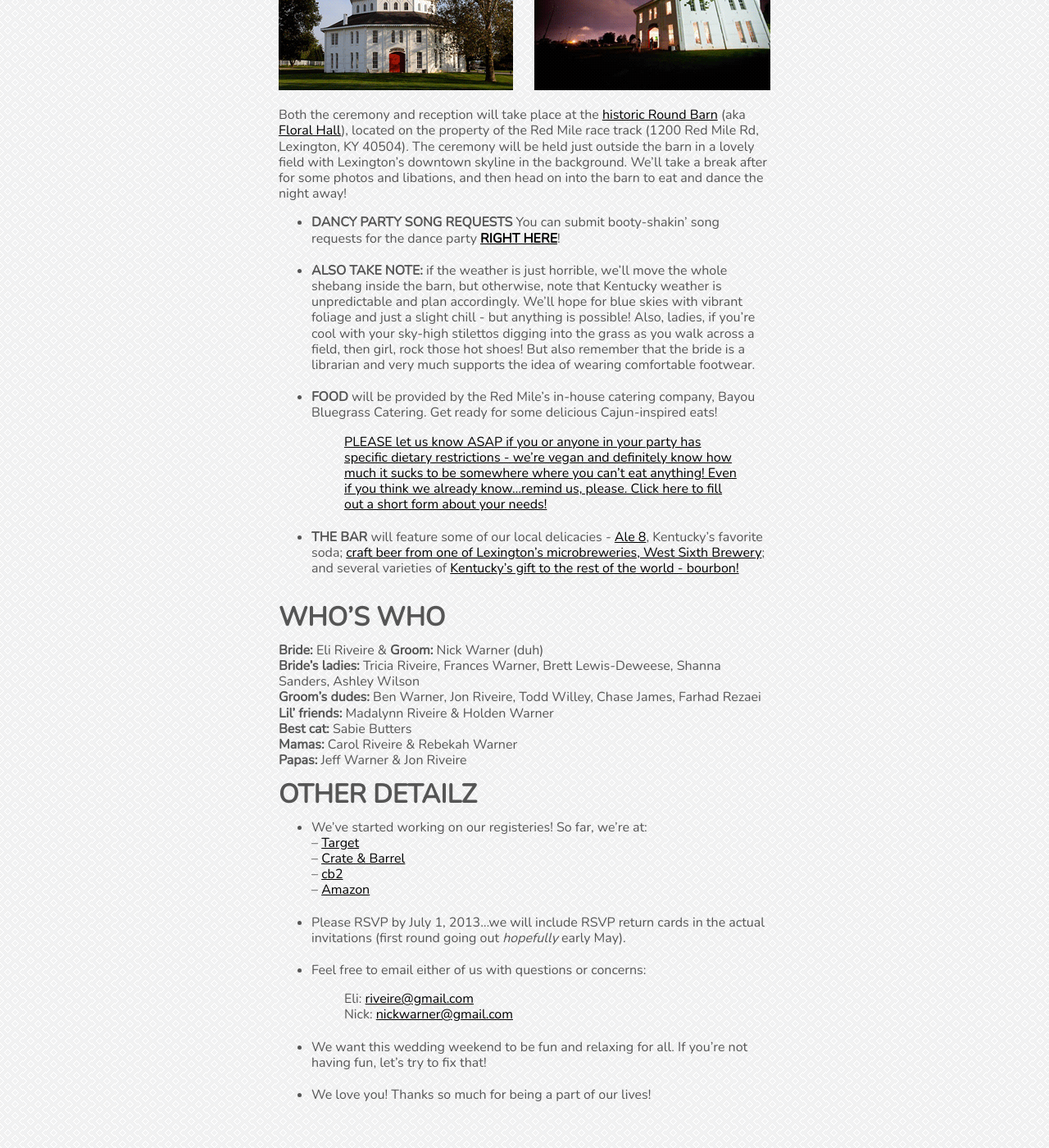
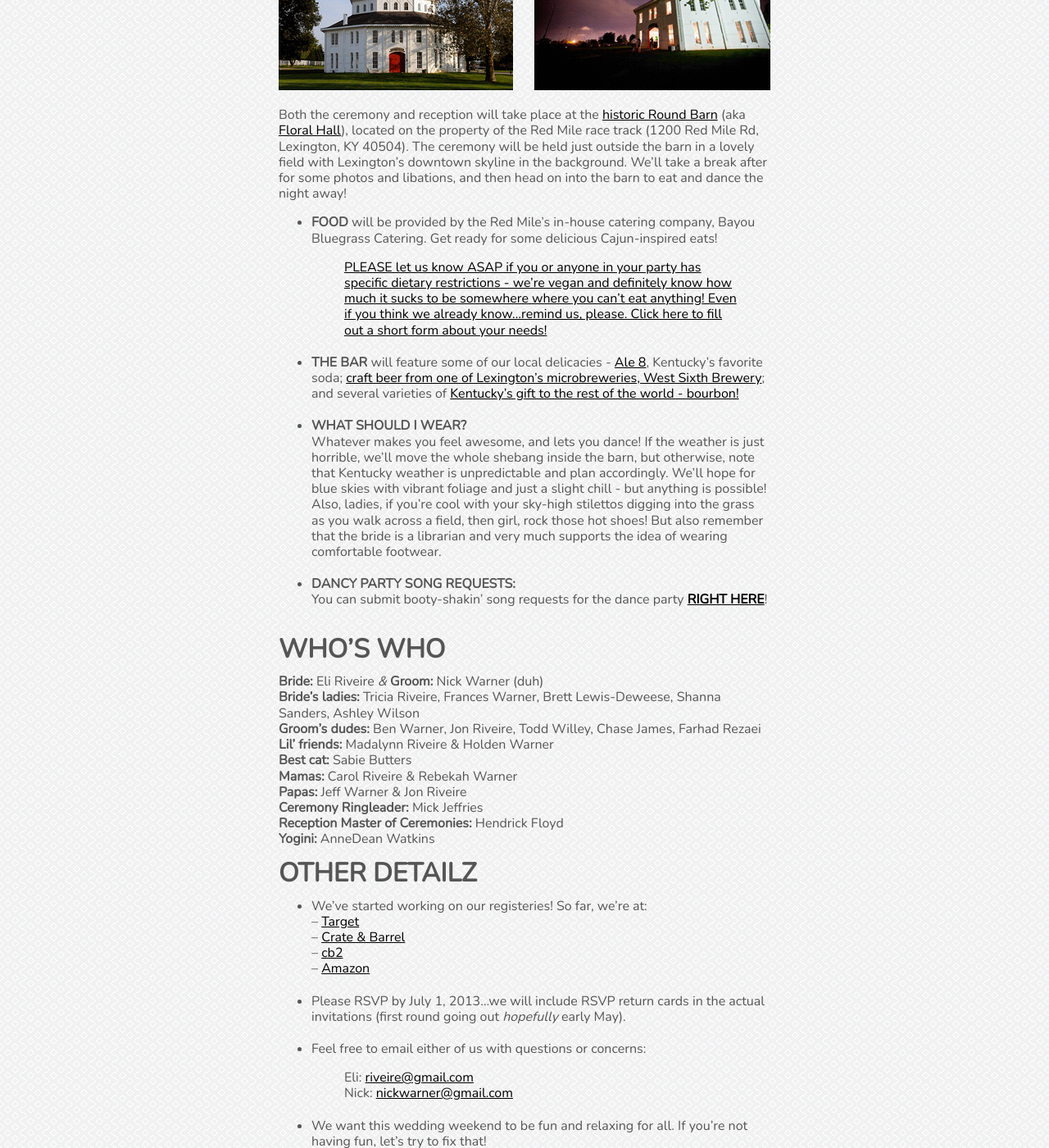
Before and after one commit to nikolaiwarner/eliandnick.com, a Jekyll site: the page built from party.md, in a window 1280 px wide and 1400 px high, scrolled down 368 px. Shown: the whole window at 82% size. Built offline with Jekyll 4.4.1, drawn with Linux system fonts in a browser that asks for light colours; nearby versions of some CDN libraries; some of the changed lines change nothing that is shown.

Commit message:
Update party.md

```diff
--- a/party.md
+++ b/party.md
@@ -11,8 +11,6 @@ title: Party
 
 Both the ceremony and reception will take place at the [historic Round Barn](http://www.theredmile.com/redmile/our-track/virtual-tour/round-barn) (aka [Floral Hall](http://www.nps.gov/nr/travel/lexington/flo.htm)), located on the property of the Red Mile race track (1200 Red Mile Rd, Lexington, KY 40504). The ceremony will be held just outside the barn in a lovely field with Lexington’s downtown skyline in the background. We’ll take a break after for some photos and libations, and then head on into the barn to eat and dance the night away!
 
-* __DANCY PARTY SONG REQUESTS__ You can submit booty-shakin' song requests for the dance party [__RIGHT HERE__](https://docs.google.com/forms/d/1gRWS1Tq05aKgqhNKMSdVZyEexFCqHIZ7Ep4yYwHhsSc/viewform)!
-* __ALSO TAKE NOTE:__ if the weather is just horrible, we’ll move the whole shebang inside the barn, but otherwise, note that Kentucky weather is unpredictable and plan accordingly. We’ll hope for blue skies with vibrant foliage and just a slight chill - but anything is possible! Also, ladies, if you’re cool with your sky-high stilettos digging into the grass as you walk across a field, then girl, rock those hot shoes! But also remember that the bride is a librarian and very much supports the idea of wearing comfortable footwear.
 
 * __FOOD__ will be provided by the Red Mile’s in-house catering company, Bayou Bluegrass Catering. Get ready for some delicious Cajun-inspired eats!
 > [PLEASE let us know ASAP if you or anyone in your party has specific dietary restrictions - we’re vegan and definitely
@@ -21,14 +19,24 @@ Both the ceremony and reception will take place at the [historic Round Barn](htt
 
 * __THE BAR__ will feature some of our local delicacies - [Ale 8](http://en.wikipedia.org/wiki/Ale-8-One), Kentucky’s favorite soda; [craft beer from one of Lexington's microbreweries, West Sixth Brewery](http://www.craftbeer.com/featured-brewery/west-sixth-brewing-company); and several varieties of [Kentucky’s gift to the rest of the world - bourbon!](http://en.wikipedia.org/wiki/Bourbon_whiskey)
 
+* __WHAT SHOULD I WEAR?__
+Whatever makes you feel awesome, and lets you dance! If the weather is just horrible, we’ll move the whole shebang inside the barn, but otherwise, note that Kentucky weather is unpredictable and plan accordingly. We’ll hope for blue skies with vibrant foliage and just a slight chill - but anything is possible! Also, ladies, if you’re cool with your sky-high stilettos digging into the grass as you walk across a field, then girl, rock those hot shoes! But also remember that the bride is a librarian and very much supports the idea of wearing comfortable footwear.
+
+* __DANCY PARTY SONG REQUESTS:__
+You can submit booty-shakin' song requests for the dance party [__RIGHT HERE__](https://docs.google.com/forms/d/1gRWS1Tq05aKgqhNKMSdVZyEexFCqHIZ7Ep4yYwHhsSc/viewform)!
+
+
 # WHO'S WHO
-__Bride:__ Eli Riveire & __Groom:__ Nick Warner (duh)
+__Bride:__ Eli Riveire _&_ __Groom:__ Nick Warner (duh)
 __Bride's ladies:__ Tricia Riveire, Frances Warner, Brett Lewis-Deweese, Shanna Sanders, Ashley Wilson
 __Groom's dudes:__ Ben Warner, Jon Riveire, Todd Willey, Chase James, Farhad Rezaei
 __Lil' friends:__ Madalynn Riveire & Holden Warner
 __Best cat:__ Sabie Butters
 __Mamas:__ Carol Riveire & Rebekah Warner
 __Papas:__ Jeff Warner & Jon Riveire
+__Ceremony Ringleader:__ Mick Jeffries
+__Reception Master of Ceremonies:__ Hendrick Floyd
+__Yogini:__ AnneDean Watkins
 
 
 # OTHER DETAILZ
```
